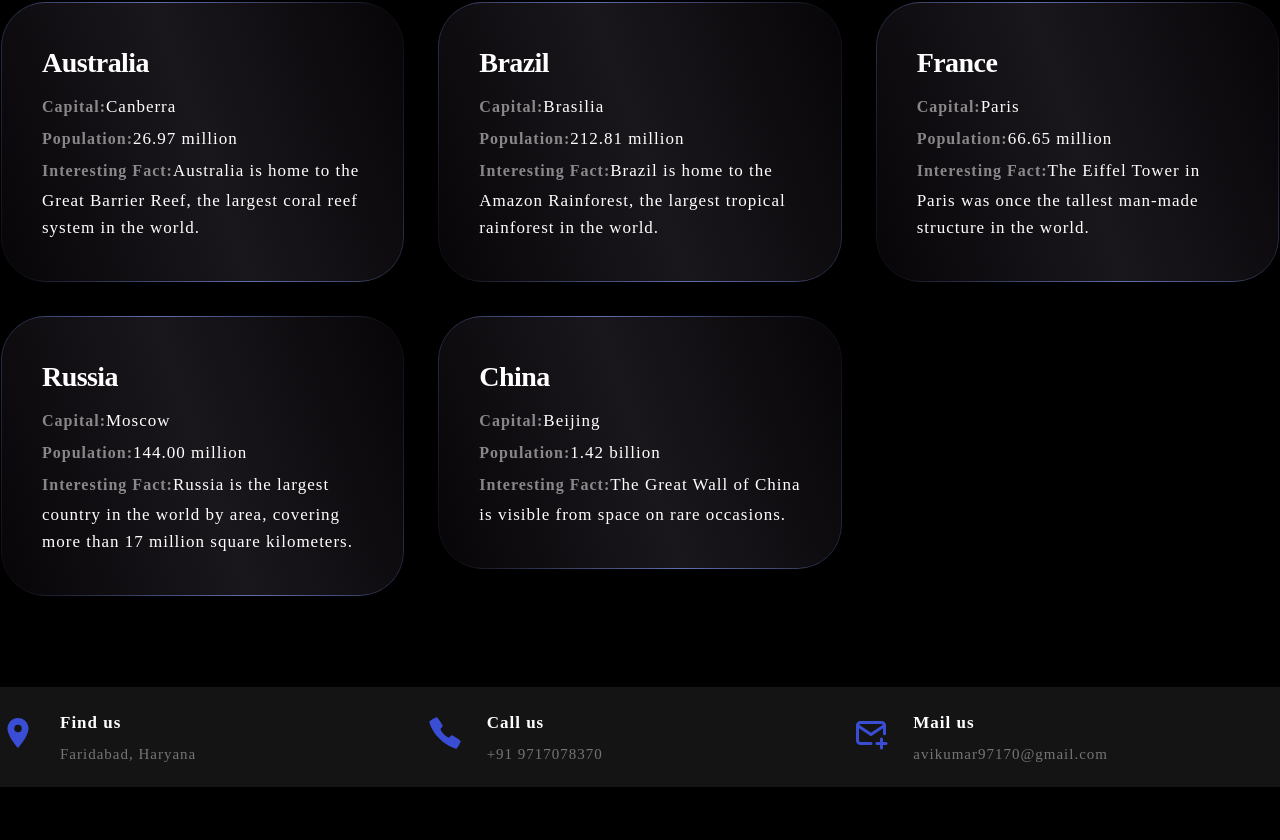
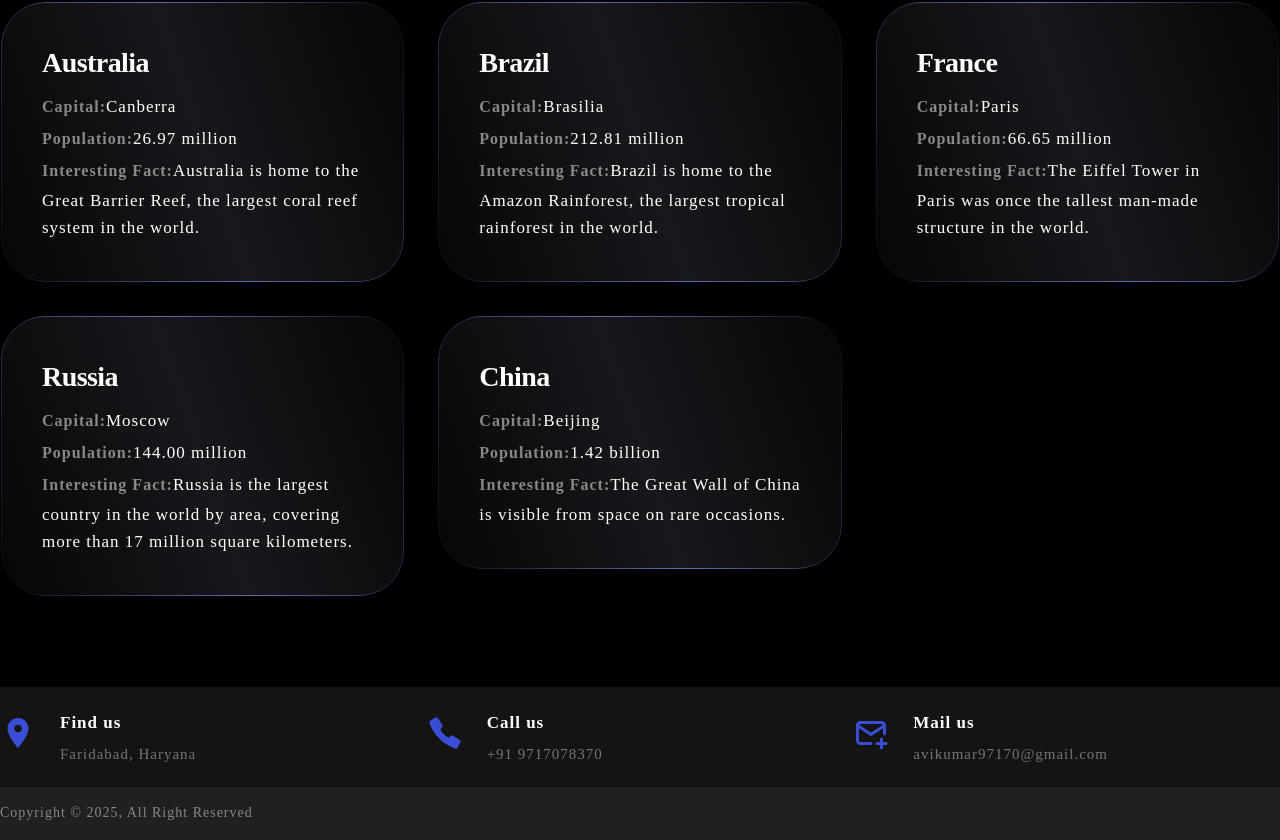
Before and after one commit to AvinashS97/react_country, a React (Vite) app: page / in a window 1280 px wide. Shown: the part 885-1725 px from the top of the page. Before the commit the page ends 1672 px from the top, so only its background shows below. Built offline with nearby package versions, Linux system fonts and the light colour scheme.

Commit message:
22May 0.3

```diff
--- a/src/App.css
+++ b/src/App.css
@@ -361,7 +361,7 @@ ul {
 
 .copyright-area {
   background: #202020;
-  padding: 25px 0;
+  padding: 15px 0;
 }
 .copyright-text p {
   margin: 0;
--- a/src/components/Layout/AppLayout.jsx
+++ b/src/components/Layout/AppLayout.jsx
@@ -1,6 +1,6 @@
-import { Outlet } from "react-router-dom"
-import { Headers } from "../UI/Headers"
-import { Footers } from "../UI/Footer"
+import { Outlet } from "react-router-dom";
+import { Headers } from "../UI/Headers";
+import { Footers } from "../UI/Footer";
 
 export const AppLayout = () => {
     return <>
--- a/src/components/UI/Footer.jsx
+++ b/src/components/UI/Footer.jsx
@@ -27,6 +27,21 @@ export const Footers = () => {
                     })
                 }
             </div>
+
+            <div className="copyright-area">
+                <div className="container">
+                    <div className="grid grid-two-cols">
+                        <div className="copyright-text">
+                            <p>
+                                Copyright &copy; 2025, All Right Reserved
+                            </p>
+                        </div>
+                    </div>
+                </div>
+            </div>
+
         </footer>
     );
 };
+
+// 01:38:24
--- a/src/pages/Contact.jsx
+++ b/src/pages/Contact.jsx
@@ -40,5 +40,5 @@ export const Contact = () => {
         </form>
       </div>
     </section>
-  )
-}
+  );
+};
```
